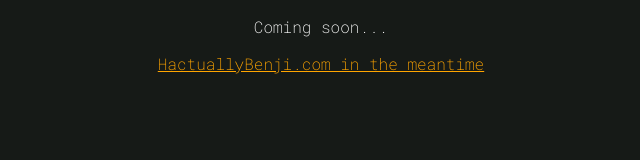
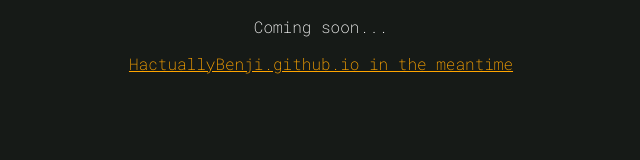
Before and after one commit to HactuallyBenji/portfolio, a React (Create React App) app: page / in a window 1280 px wide. Shown: the top 160 px of the page, without its empty margins (319-959 px from the left). Built offline with nearby package versions, Linux system fonts and the light colour scheme.

Commit message:
Updated hyperlink to working portfolio site

```diff
--- a/src/App.js
+++ b/src/App.js
@@ -4,7 +4,7 @@
   return (
     <div className="App">
       <p>Coming soon...</p>
-      <p><a href='http://hactuallybenji.com'>HactuallyBenji.com in the meantime</a></p>
+      <p><a href='http://hactuallybenji.github.io'>HactuallyBenji.github.io in the meantime</a></p>
     </div>
   );
 }
```
